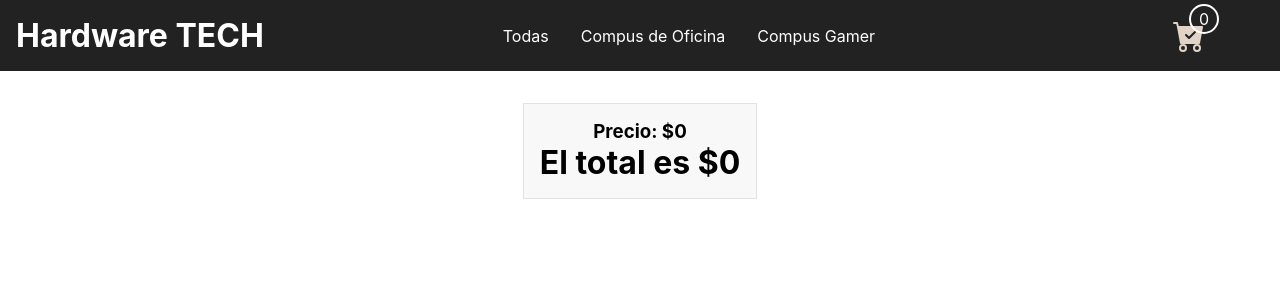
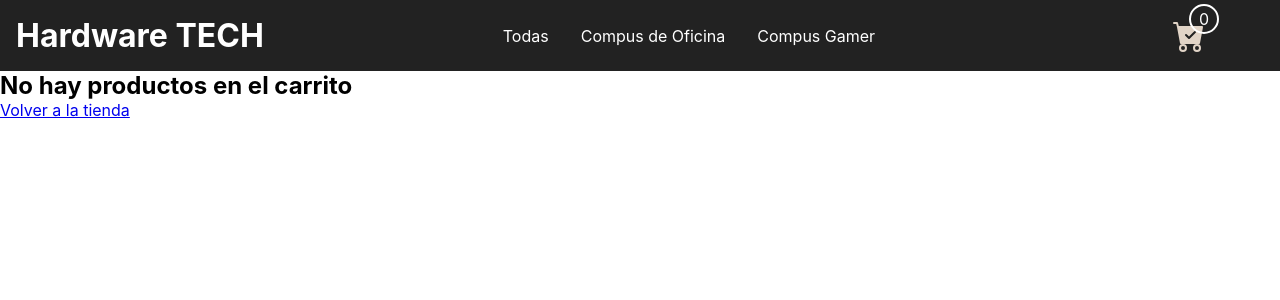
Before and after one commit to brugnoni/ProyectoFinal-ReactJs-brugnoni, a React (Create React App) app: page /cart in a window 1280 px wide. Shown: the top 300 px of the page. Built offline with nearby package versions, Linux system fonts and the light colour scheme.

Commit message:
mejora carrito vacio

```diff
--- a/src/Components/Cart/Cart.css
+++ b/src/Components/Cart/Cart.css
@@ -7,6 +7,16 @@
 .container-items {
   display: flex;
   flex-wrap: wrap;
+  justify-content: center;
+}
+
+.orderId {
+  text-align: center;
+  margin-top: 20px;
+  font-size: 24px;
+  display: flex;
+  flex-direction: column;
+  align-items: center;
   justify-content: center;
 }
 
--- a/src/Components/Cart/Cart.jsx
+++ b/src/Components/Cart/Cart.jsx
@@ -5,7 +5,7 @@ import "./Cart.css";
 import Swal from "sweetalert2";
 import FormCheckout from "../FormCheckout/FormCheckout";
 import { Link } from "react-router-dom";
-import styles from "./Confirmation.module.css";
+import EmptyCart from "./EmptyCart";
 
 const Cart = () => {
   const { cart, clearCart, getTotalPrice, deleteProductById } =
@@ -33,7 +33,7 @@ const Cart = () => {
 
   if (orderId) {
     return (
-      <div className={styles.orderId}>
+      <div className="orderId">
         <h2>Gracias por su compra, lo esperamos pronto!</h2>
         <h4>
           El código de tu comprobante es: {orderId} puedes utilizarlo para realizar tu
@@ -47,7 +47,9 @@ const Cart = () => {
 
   return (
     <div>
-      {!showForm ? (
+      {cart.length === 0 ? (
+        <EmptyCart/>
+      ) : !showForm ? (
         <div className="cart-container">
           <div className="container-items">
             {cart.map((item) => {
--- a/src/Components/Cart/Confirmation.module.css
+++ /dev/null
@@ -1,9 +0,0 @@
-.orderId {
-  text-align: center;
-  margin-top: 20px;
-  font-size: 24px;
-  display: flex;
-  flex-direction: column;
-  align-items: center;
-  justify-content: center;
-}
--- /dev/null
+++ b/src/Components/Cart/EmptyCart.jsx
@@ -0,0 +1,15 @@
+import React from "react";
+import { Link } from "react-router-dom";
+
+const EmptyCart = () => {
+  return (
+    <div>
+      <div className="empty-cart">
+        <h2>No hay productos en el carrito</h2>
+        <Link to="/">Volver a la tienda</Link>
+      </div>
+    </div>
+  );
+};
+
+export default EmptyCart;
```
